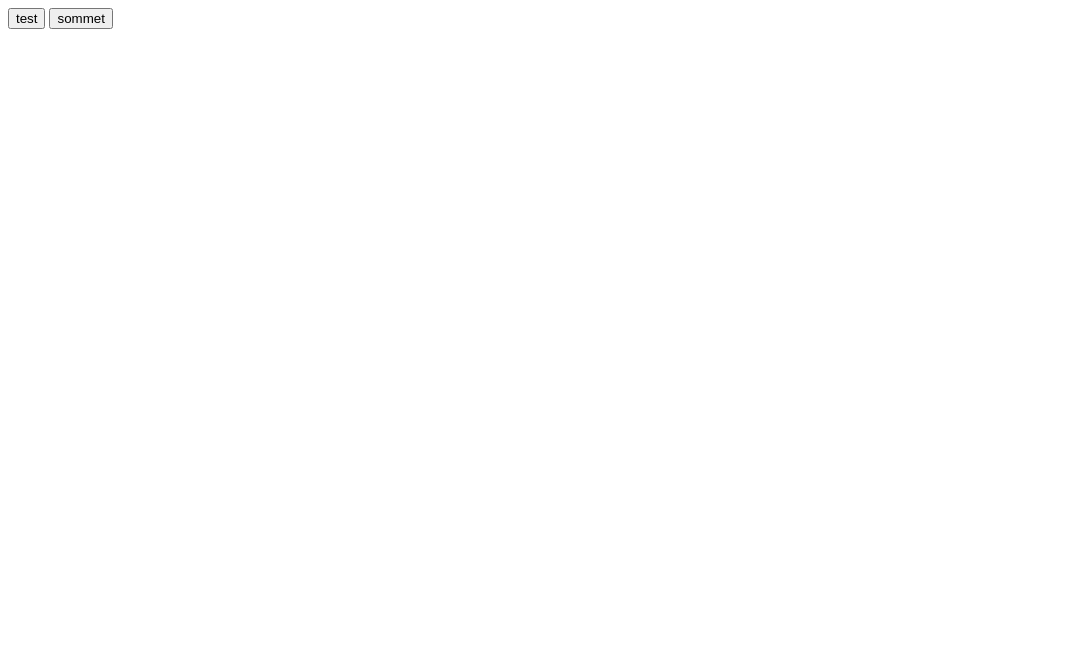
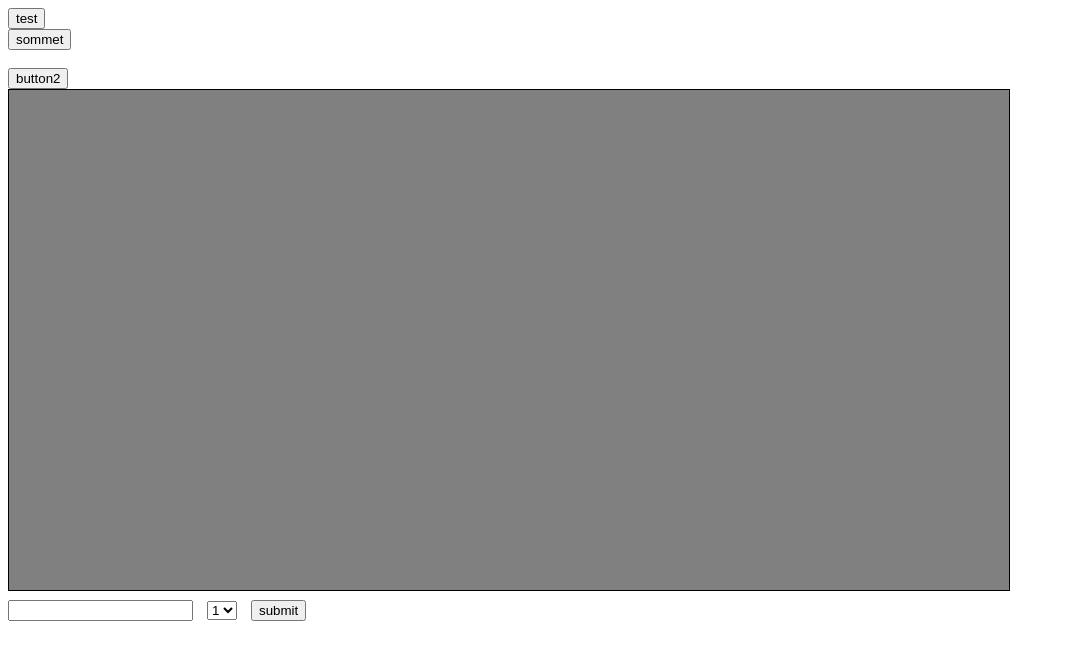
Before and after one commit to Axizeaus/TOP-js, a plain HTML site: page dom-practice/index.html in a window 1280 px wide. Shown: the whole page, without its empty margins (0-1065 px from the left). Drawn offline with Linux system fonts and the light colour scheme.

Commit message:
dom practice part 3 finished

```diff
--- a/dom-practice/index.html
+++ b/dom-practice/index.html
@@ -8,9 +8,22 @@
 </head>
 <body>
     <button class="btn dark" id="button">test</button>
+    <br>
     <button class="btn1" id="btn1">sommet</button>
     <div id="output"></div>
-
+    <br>
+    <button id="btn2">button2</button>
+    <br>
+    <div id='box' style="border:solid black 1px; width:1000px; height:500px; background-color:grey"></div>
+    <form >
+        <input type="text" >
+        <select style="margin:10px">
+            <option value="1">1</option>
+            <option value="2">2</option>
+            <option value="3">3</option>
+        </select>
+        <input type="submit" value="submit">
+    </form>
     <script src="script.js"></script>
 </body>
 </html>
--- a/dom-practice/script.js
+++ b/dom-practice/script.js
@@ -11,7 +11,7 @@ function clickTester(e){
     // console.log(e.altKey);
     // console.log(e.target.className);
     // console.log(e.target.classList);
-    // let output = document.getElementById('output');
+
     output.innerHTML = '<h2>' + e.target + '</h2>';
 
     console.log(e.type);
@@ -21,3 +21,45 @@ function clickTester(e){
 
 let button = document.getElementById('button').addEventListener('click', doSomething);
 let btn1 = document.getElementById('btn1').addEventListener('click', clickTester)
+
+function runEvent(e){
+    e.preventDefault();
+    console.log("event type: " + e.type);
+    // output.innerHTML = '<h1> mouseX:' + e.offsetX + '</h1><h1> mouseY:' + e.offsetY + '</h1>';
+    // //box.style.backgroundColor = "rgb(" + e.offsetX + "," + e.offsetY + "," + 50;
+    // document.body.style.backgroundColor = "rgb(" + e.offsetX + "," + e.offsetY + "," + 50;
+    console.log(e.target.value);
+}
+
+let itemInput = document.querySelector('input[type="text"]');
+let form = document.querySelector('form');
+let select = document.querySelector('select');
+
+
+// itemInput.addEventListener('keydown', runEvent);
+// itemInput.addEventListener('keyup', runEvent);
+// itemInput.addEventListener('keypress', runEvent);
+// itemInput.addEventListener('focus', runEvent);
+// itemInput.addEventListener('blur', runEvent);
+// itemInput.addEventListener('cut', runEvent);
+// itemInput.addEventListener('paste', runEvent);
+
+// itemInput.addEventListener('input', runEvent);
+
+// select.addEventListener('change', runEvent);
+// select.addEventListener('input', runEvent);
+form.addEventListener('submit', runEvent);
+
+// let btn2 = document.getElementById('btn2');
+
+// // btn2.addEventListener('click', runEvent);
+// // btn2.addEventListener('dblclick', runEvent);
+// // btn2.addEventListener('mouseup', runEvent);
+
+// let output = document.getElementById('output');
+// let box = document.getElementById('box');
+// // box.addEventListener('mouseenter', runEvent);
+// // box.addEventListener('mouseleave', runEvent);
+// // box.addEventListener('mouseover', runEvent);
+// // box.addEventListener('mouseout',runEvent);
+// box.addEventListener('mousemove', runEvent);
```
